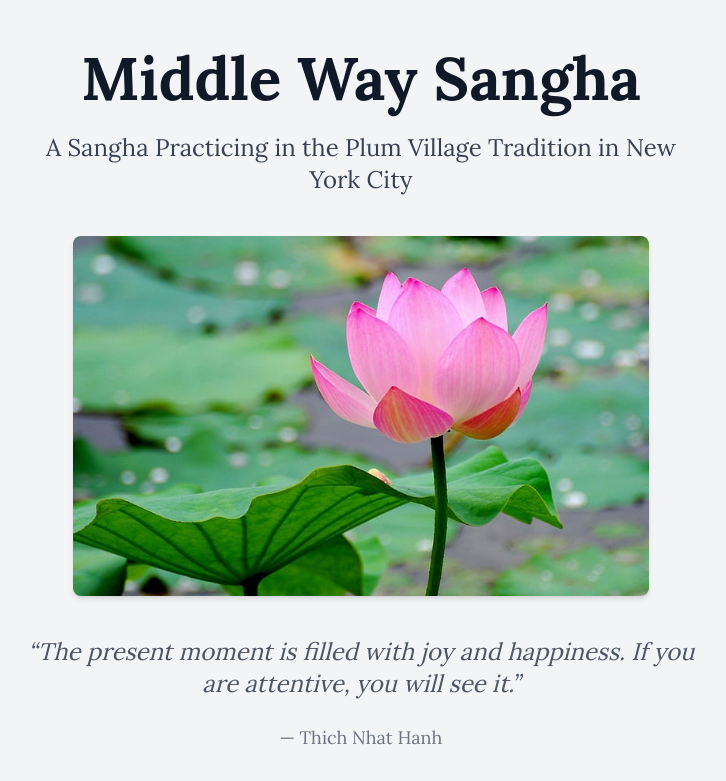
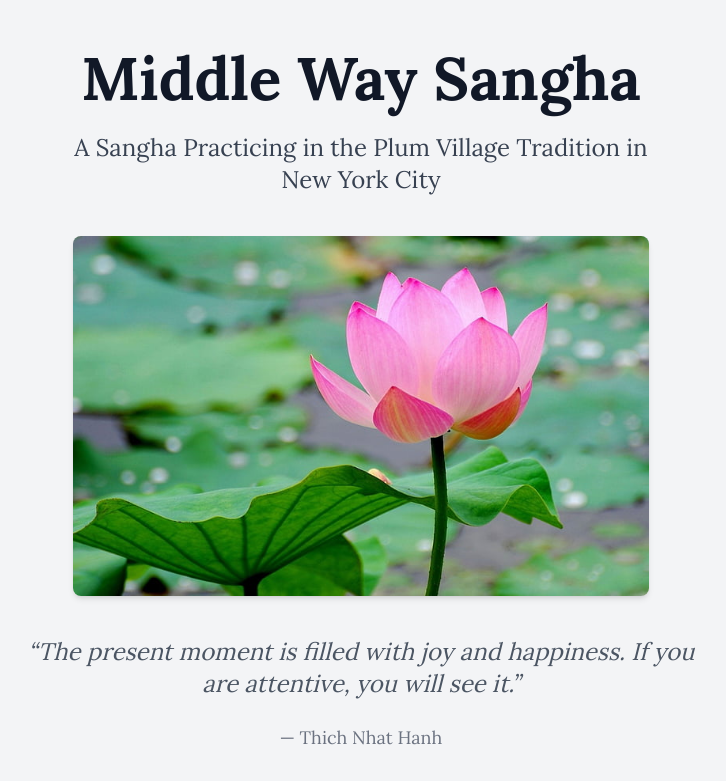
Before and after one commit to middlewaysanghanyc/middlewaysanghanyc.github.io, a plain HTML site: page index.html in a window 1280 px wide. Shown: the top 781 px of the page, without its empty margins (279-1005 px from the left). Drawn offline with nearby package versions, Linux system fonts and the light colour scheme.

Commit message:
Update index.html

```diff
--- a/index.html
+++ b/index.html
@@ -20,7 +20,7 @@
     <div class="text-center mb-8 md:mb-10">
       <h1 class="text-5xl md:text-6xl font-bold leading-tight">Middle Way Sangha</h1>
       <h2 class="text-xl md:text-2xl text-gray-700 mt-3 md:mt-6">A Sangha Practicing in the Plum Village Tradition in
-        New York City</h2>
+        <span class="whitespace-nowrap">New York City</span></h2>
     </div>
     <div class="mt-8 md:mt-10 text-center">
       <img src="lotus.jpg" alt="Lotus Flower" class="w-full h-auto max-w-xl mx-auto rounded-lg shadow-md">
```
